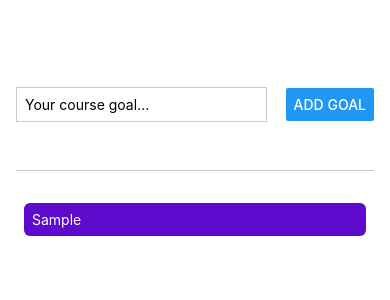
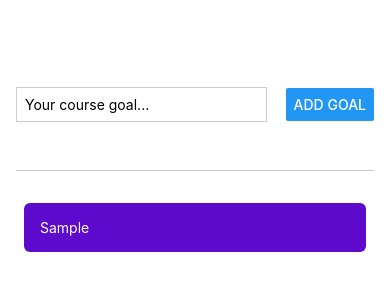
Before and after one commit to NikolayDimov/React-Native-Goals, a React Native app: screen / in a window 390 px wide. Both pictures are taken after typing "Sample" into the empty fields and a click on the button "ADD GOAL". Shown: the top 300 px of the page. Built offline with nearby package versions, Linux system fonts and the light colour scheme.

Commit message:
GoalItem: Pressable

```diff
--- a/App.js
+++ b/App.js
@@ -7,11 +7,15 @@
 export default function App() {
   const [courseGoals, setCourseGoals] = useState([]);
 
-
-
   function addGoalhandler(enteredGoalText) {
     setCourseGoals(currentCourseGoals => [...currentCourseGoals, { text: enteredGoalText, id: Math.random().toString() }]);
   };
+
+  function deleteGoalHandler(id) {
+    setCourseGoals(currentCourseGoals => {
+      return currentCourseGoals.filter((goal) => goal.id !== id);
+    });
+  }
 
   return (
     <SafeAreaProvider>
@@ -19,7 +23,11 @@
         <GoalInput onAddGoal={addGoalhandler} />
         <View style={styles.goalsContainer}>
           <FlatList data={courseGoals} renderItem={itemData => {
-            return <GoalItem text={itemData.item.text} />;
+            return <GoalItem
+              text={itemData.item.text}
+              id={itemData.item.id}
+              onDeleteItem={deleteGoalHandler}
+            />;
           }}
             keyExtractor={(item, index) => {
               return item.id;
--- a/components/GoalItem.js
+++ b/components/GoalItem.js
@@ -1,10 +1,14 @@
-import { StyleSheet, View, Text } from "react-native";
-
+import { StyleSheet, View, Text, Pressable } from "react-native";
 
 function GoalItem(props) {
     return (
         <View style={styles.goalItem} >
-            <Text style={styles.goalText}>{props.text}</Text>
+            <Pressable
+                onPress={props.onDeleteItem.bind(this, props.id)}
+                style={(pressData) => pressData.pressed && styles.pressedItem}
+            >
+                <Text style={styles.goalText}>{props.text}</Text>
+            </Pressable>
         </View>
     );
 };
@@ -21,6 +25,10 @@
 
     },
     goalText: {
-        color: 'white'
+        color: 'white',
+        padding: 8
+    },
+    pressedItem: {
+        opacity: 0.5
     }
 });
```
